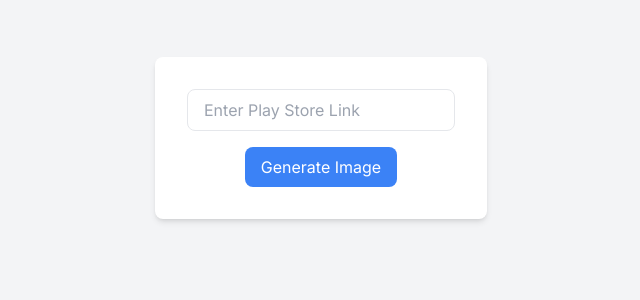
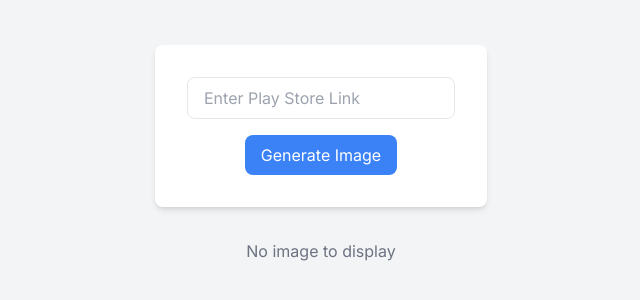
Before and after one commit to bastianfbr/pikapp, a Next.js app: page / in a window 1280 px wide. Shown: the part 246-546 px from the top of the page, without its empty margins (319-959 px from the left). Built offline with nearby package versions, Linux system fonts and the light colour scheme.

Commit message:
feat(thumbnailGenerator): :sparkles: add states for each field

```diff
--- a/app/thumbnailGenerator.tsx
+++ b/app/thumbnailGenerator.tsx
@@ -4,11 +4,21 @@ import Thumbnail from "./components/thumbnail";
 
 export default function ThumbnailGenerator() {
   const [playStoreLink, setPlayStoreLink] = useState("");
-  const [imageSrc, setImageSrc] = useState("");
+  const [iconSrc, setIconSrc] = useState("");
+  const [appName, setAppName] = useState("");
+  const [appPrice, setAppPrice] = useState("");
+  const [qrcodeSrc, setQrcodeSrc] = useState("");
 
   const handleSubmit = (event: React.FormEvent) => {
     event.preventDefault();
-    setImageSrc("/placeholder.jpeg");
+    if (!playStoreLink) {
+      alert("Please enter a Play Store link");
+      return;
+    }
+    setIconSrc("/app-icon.png");
+    setQrcodeSrc("/qr-code.png");
+    setAppName("App Name");
+    setAppPrice("Free");
   };
 
   return (
@@ -18,7 +28,7 @@ export default function ThumbnailGenerator() {
           <input
             type="text"
             placeholder="Enter Play Store Link"
-            className="w-full px-4 py-2 border rounded-lg focus:outline-none focus:ring-2 focus:ring-blue-500"
+            className="w-full px-4 py-2 border rounded-lg focus:outline-none focus:ring-2 focus:ring-blue-500 text-black"
             value={playStoreLink}
             onChange={(e) => setPlayStoreLink(e.target.value)}
           />
@@ -32,7 +42,18 @@ export default function ThumbnailGenerator() {
           </div>
         </form>
       </div>
-      <div className="mt-8">{imageSrc && <Thumbnail />}</div>
+      <div className="mt-8">
+        {iconSrc && qrcodeSrc ? (
+          <Thumbnail
+            name={appName}
+            price={appPrice}
+            icon={iconSrc}
+            qrcode={qrcodeSrc}
+          />
+        ) : (
+          <div className="text-gray-500">No image to display</div>
+        )}
+      </div>
     </div>
   );
 }
```
